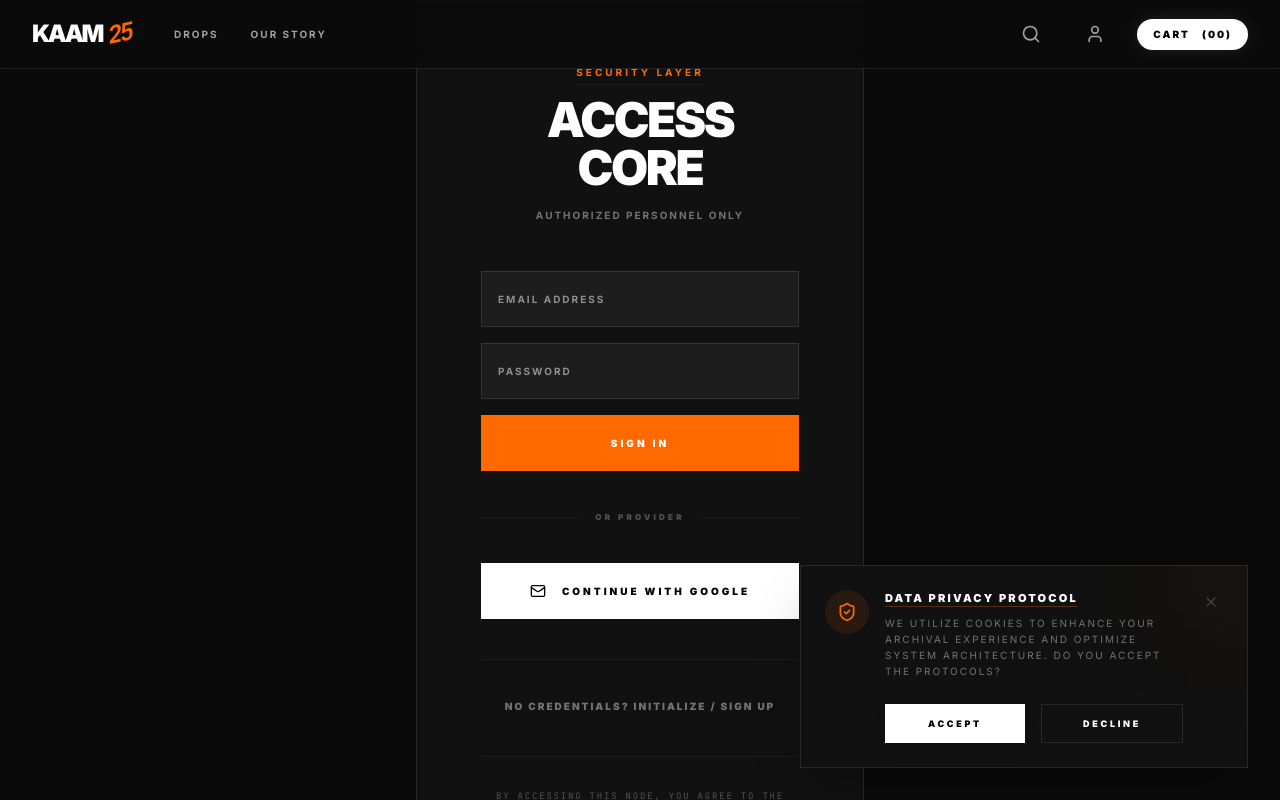
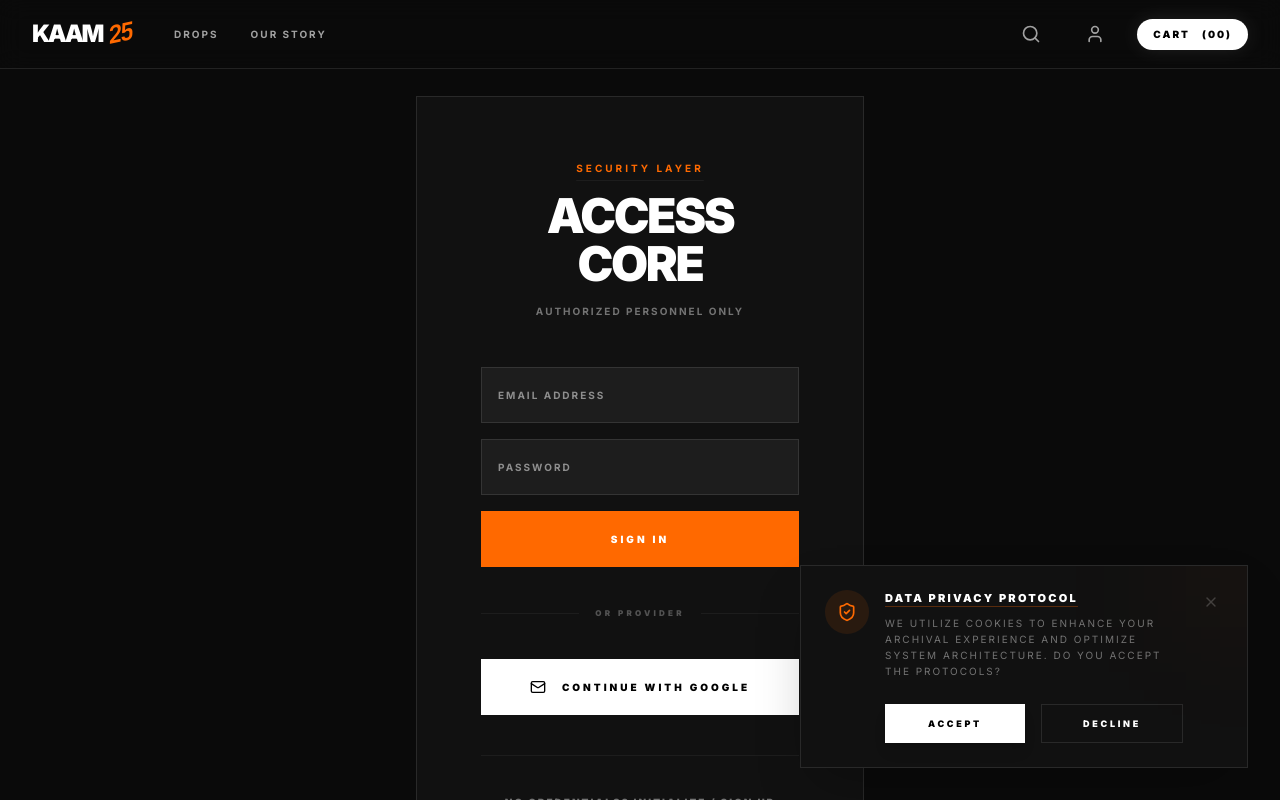
Before and after one commit to hellisop0-create/e-commerce, a React (Vite) app: page /login in a window 1280 px wide. Shown: the top 800 px of the page. Built offline with nearby package versions, Linux system fonts and the light colour scheme; no server answers.

Commit message:
feat: Improve login page padding
Adds vertical padding to the login page to improve spacing and visual appeal on various screen sizes.

```diff
--- a/src/pages/LoginPage.tsx
+++ b/src/pages/LoginPage.tsx
@@ -47,7 +47,7 @@ export const LoginPage = () => {
   };
 
   return (
-    <div className="min-h-screen bg-[#0A0A0A] flex items-center justify-center px-6">
+    <div className="min-h-screen bg-[#0A0A0A] flex items-center justify-center px-6 py-24">
       <motion.div
         initial={{ opacity: 0, y: 20 }}
         animate={{ opacity: 1, y: 0 }}
```
